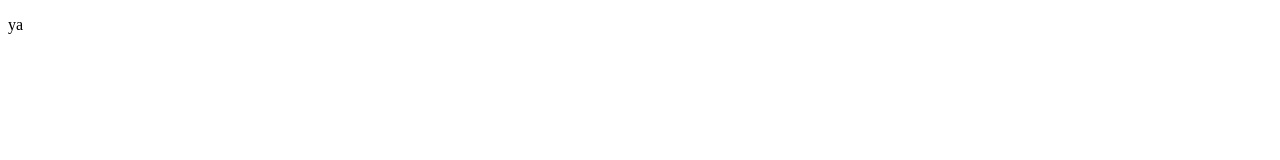
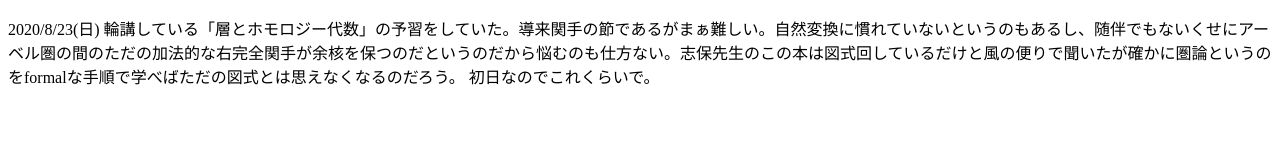
Before and after one commit to sheagrief/sheagrief.github.io, a plain HTML site: page log.html in a window 1280 px wide. Drawn offline with Linux system fonts and the light colour scheme.

Commit message:
Update log.html

```diff
--- a/log.html
+++ b/log.html
@@ -4,7 +4,10 @@
     <meta charset="UTF-8">
   </head>
   <body>
-    <p>ya
+    <p>
+        2020/8/23(日)
+        輪講している「層とホモロジー代数」の予習をしていた。導来関手の節であるがまぁ難しい。自然変換に慣れていないというのもあるし、随伴でもないくせにアーベル圏の間のただの加法的な右完全関手が余核を保つのだというのだから悩むのも仕方ない。志保先生のこの本は図式回しているだけと風の便りで聞いたが確かに圏論というのをformalな手順で学べばただの図式とは思えなくなるのだろう。
+        初日なのでこれくらいで。
     </p>
   </body>
 </html>
```
